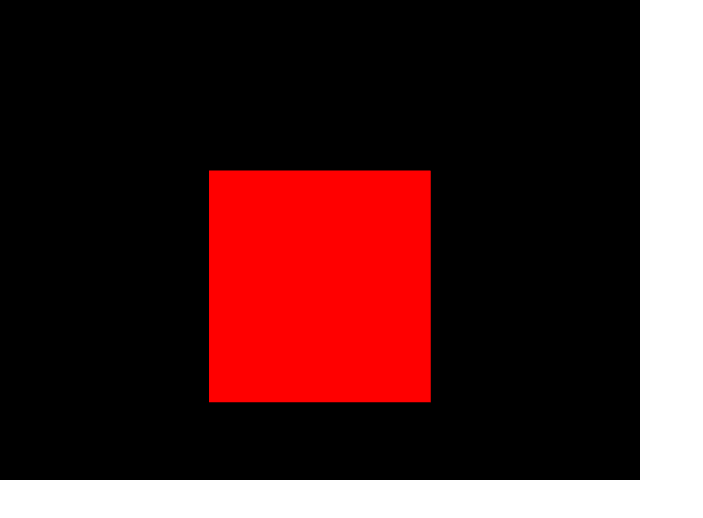
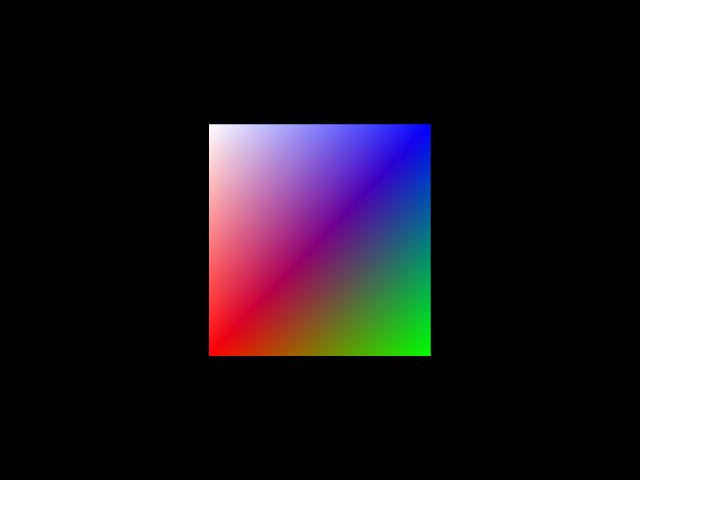
Before and after one commit to zspark/CG, a plain HTML site: page index.html in a window 1280 px wide. Shown: the whole page, without its empty margins (0-703 px from the left). Drawn offline with Linux system fonts and the light colour scheme.

Commit message:
added color rendering for cube

```diff
--- a/index.html
+++ b/index.html
@@ -19,6 +19,7 @@
     <script src="./src/log.js"></script>
     <script src="./src/math.js"></script>
     <script src="./src/gl.js"></script>
+    <script src="./src/glsl.js"></script>
     <script src="./src/geometry.js"></script>
     <script src="./src/orthogonal-space.js"></script>
     <script src="./src/utils.js"></script>
@@ -28,35 +29,25 @@
     <script>
         const {gl, canvas} = CG.createGlContext('glcanvas');
         const _mouseEvents = CG.registMouseEvents(canvas);
+        const _vpMatrix = new CG.Mat44();
+        const _camera = new CG.Camera(0, 0, 6, _mouseEvents);
+        const _projMat = new CG.Utils.createPerspectiveMatrix(CG.Utils.deg2Rad(60), 640 / 480, 0.1, 100);
+        const _geomInfo = CG.geometry.createCube(2);
+        //const _geomInfo = CG.geometry.createTriangle();
+        //const _geomInfo = CG.geometry.createPlane(3,2);
 
-        const _vpMatrix = new CG.Mat44();
-        const _camera = new CG.Camera(0, 0.4, 6, _mouseEvents);
-        const _projMat = new CG.Utils.createPerspectiveMatrix(CG.Utils.deg2Rad(60), 640 / 480, 0.1, 100);
+        const _indexBuffer = createBuffer(gl, gl.ELEMENT_ARRAY_BUFFER, _geomInfo.indices);
 
-        const vsSource = `#version 300 es
-  in vec4 a_position;
-    uniform mat4 u_vpMatrix;
-  void main() {
-    gl_Position = u_vpMatrix*a_position;
-  }`;
-        const fsSource = `#version 300 es
-  precision mediump float;
-  out vec4 fragColor;
-  void main() {
-    fragColor = vec4(1.0, 0.0, 0.0, 1.0); // Red color
-  }`;
-        const _cubeInfo = CG.geometry.createCube(2);
+        const _programWrapper = CG.createProgramWrapper(gl, CG.shaderSource.colorCube.vs, CG.shaderSource.colorCube.fs);
+        const _positionBuffer = createBuffer(gl, gl.ARRAY_BUFFER, _geomInfo.vertices);
+        _programWrapper.bindAttribute("a_position", 3, gl.FLOAT, false, 0, 0);
+        const _colorBuffer = createBuffer(gl, gl.ARRAY_BUFFER, _geomInfo.colors);
+        _programWrapper.bindAttribute("a_color", 3, gl.UNSIGNED_BYTE, true, 0, 0);
 
-        const positionBuffer = gl.createBuffer();
-        gl.bindBuffer(gl.ARRAY_BUFFER, positionBuffer);
-        gl.bufferData(gl.ARRAY_BUFFER, _cubeInfo.vertices, gl.STATIC_DRAW);
-        const _indexBuffer = gl.createBuffer();
-        gl.bindBuffer(gl.ELEMENT_ARRAY_BUFFER, _indexBuffer);
-        gl.bufferData(gl.ELEMENT_ARRAY_BUFFER, _cubeInfo.indices, gl.STATIC_DRAW);
-
-        const _programWrapper = CG.createProgramWrapper(gl, vsSource, fsSource);
-        _programWrapper.bindAttribute("a_position", 3, gl.FLOAT, false, 0, 0);
         const _loc = _programWrapper.getUniformLocation("u_vpMatrix");
+        gl.enable(gl.CULL_FACE);
+        gl.frontFace(gl.CCW);
+        gl.cullFace(gl.BACK);
 
         function render() {
             gl.clearColor(0.0, 0.0, 0.0, 1.0);
@@ -66,13 +57,20 @@
             _programWrapper.useProgram();
             gl.uniformMatrix4fv(_loc, false, _vpMatrix._dataArr32);
 
-            gl.bindBuffer(gl.ARRAY_BUFFER, positionBuffer);
-            gl.drawElements(gl.TRIANGLES, _cubeInfo.indices.length, gl.UNSIGNED_SHORT, 0);
+            gl.drawElements(gl.TRIANGLES, _geomInfo.indices.length, gl.UNSIGNED_SHORT, 0);
+            //gl.drawElements(gl.LINE_STRIP, _geomInfo.indices.length, gl.UNSIGNED_SHORT, 0);
 
             requestAnimationFrame(render);
         }
 
         render();
+
+        function createBuffer(gl, target, data, usage = undefined) {
+            const _buf = gl.createBuffer();
+            gl.bindBuffer(target, _buf);
+            gl.bufferData(target, data, usage ?? gl.STATIC_DRAW);
+            return _buf;
+        }
     </script>
 </body>
 
--- a/src/geometry.js
+++ b/src/geometry.js
@@ -1,33 +1,98 @@
 function createCube(edgeLength) {
-    const _half=edgeLength*.5;
+    const _half = edgeLength * .5;
     const vertices = new Float32Array([
-    -_half, -_half, -_half, // 前下左
-    _half, -_half, -_half, // 前下右
-    _half, _half, -_half, // 前上右
-    -_half, _half, -_half, // 前上左
-    -_half, -_half, _half, // 后下左
-    _half, -_half, _half, // 后下右
-    _half, _half, _half, // 后上右
-    -_half, _half, _half, // 后上左
+        -_half, -_half, _half, // 前下左 0
+        _half, -_half, _half, // 前下右 1
+        _half, _half, _half, // 前上右 2
+        -_half, _half, _half, // 前上左 3
+        -_half, -_half, -_half, // 后下左 4
+        _half, -_half, -_half, // 后下右 5
+        _half, _half, -_half, // 后上右 6
+        -_half, _half, -_half, // 后上左 7
     ]);
 
     const indices = new Uint16Array([
         0, 1, 2, 0, 2, 3, // 前面
+        0xFFFF,
         1, 5, 6, 1, 6, 2, // 右面
+        0xFFFF,
         5, 4, 7, 5, 7, 6, // 后面
+        0xFFFF,
         4, 0, 3, 4, 3, 7, // 左面
+        0xFFFF,
         3, 2, 6, 3, 6, 7, // 上面
+        0xFFFF,
         0, 4, 5, 0, 5, 1, // 下面
+    ]);
+
+    const colors = new Uint8Array([
+        255, 0, 0,//0
+        0, 255, 0,//1
+        0, 0, 255,//2
+        255, 255, 255,//3
+        0, 0, 255,//4
+        255, 255, 255,//5
+        255, 0, 0,//6
+        0, 255, 0,//7
     ]);
 
     return {
         vertices: vertices,
         indices: indices,
+        colors: colors,
     };
 }
 
-window.CG??={};
-window.CG.geometry??={};
-window.CG.geometry.createCube=createCube;
+function createPlane(width, height) {
+    return {
+        vertices: new Float32Array([
+            width, height, 0,
+            -width, height, 0,
+            -width, -height, 0,
+            width, -height, 0,
+        ]),
+        indices: new Uint16Array([
+            0, 1, 2,
+            2, 3, 0
+        ]),
+        colors: new Uint8Array([
+            /*
+            255, 0, 0,
+            0, 255, 0,
+            0, 0, 255,
+            255, 255, 255,
+            */
+            255, 255, 255,
+            0,0,0,
+            0,0,0,
+            255, 255, 255,
+        ])
+    }
+}
+
+function createTriangle() {
+    return {
+        vertices: new Float32Array([
+            0.7, -0.3, 0,
+            0, 0.7, 0,
+            -0.7, -0.3, 0,
+        ]),
+        indices: new Uint16Array([
+            0, 1, 2,
+        ]),
+        colors: new Uint8Array([
+            255, 0, 0,
+            0, 255, 0,
+            0, 0, 255,
+        ])
+    }
+}
+
+window.CG ??= {};
+window.CG.geometry = Object.freeze({
+    createCube,
+    createPlane,
+    createTriangle,
+});
 
 console.log('[geometry.js] loaded.');
--- /dev/null
+++ b/src/glsl.js
@@ -0,0 +1,32 @@
+const colorCube = {
+    vs: `#version 300 es
+in vec3 a_position;
+in vec3 a_color;
+out vec3 v_color;
+uniform mat4 u_vpMatrix;
+void main() {
+    v_color=a_color;
+    gl_Position = u_vpMatrix*vec4(a_position,1.0);
+}`,
+    fs: `#version 300 es
+precision mediump float;
+//const float gammaFactor = (1.0/2.2);
+//const float gammaFactor = 2.2;
+in vec3 v_color;
+out vec4 fragColor;
+void main() {
+    //fragColor = pow(vec4( v_color, 1.0), vec4(gammaFactor));
+    fragColor = vec4( v_color, 1.0);
+    //fragColor = vec4(1.0,0.0,0.0,1.0);
+}`,
+};
+
+const shaderSource = Object.freeze({
+    colorCube,
+});
+
+
+window.CG ??= {};
+window.CG.shaderSource = shaderSource;
+
+console.log('[glsl.js] loaded.');
```
Lines whose indentation alone changed are shown as unchanged.
